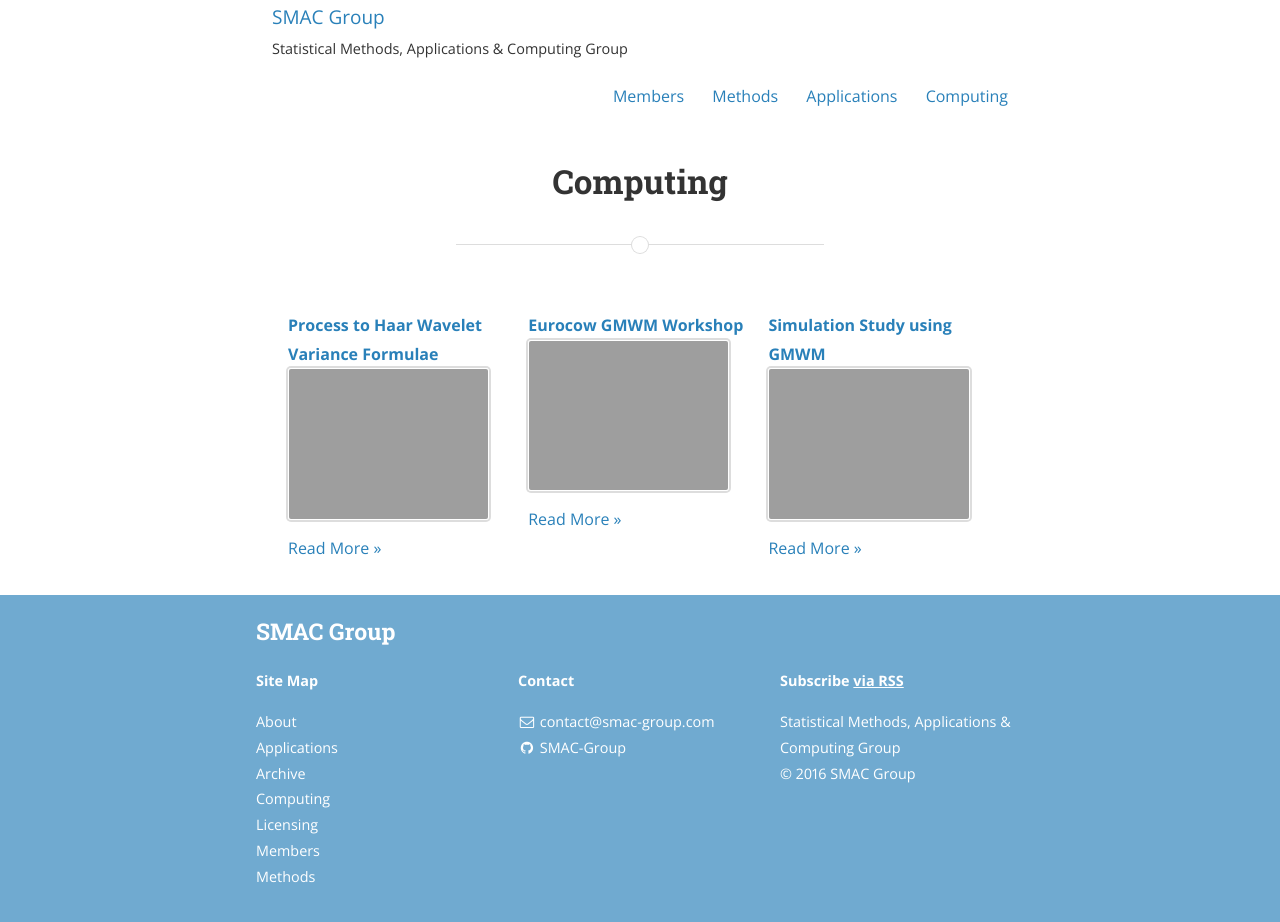
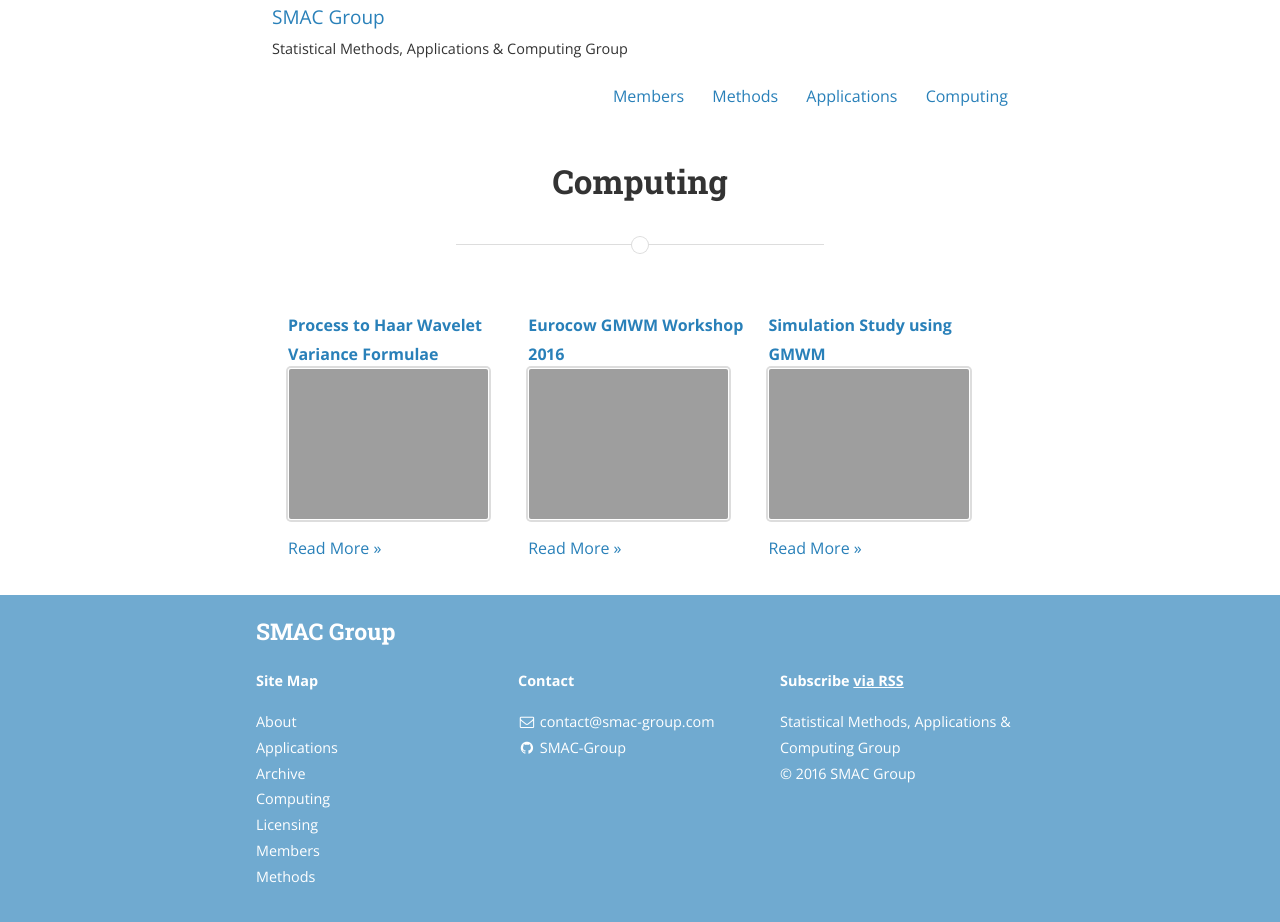
Before and after one commit to SMAC-Group/smac-group.github.io, a Jekyll site: the page built from computing.md, in a window 1280 px wide. Built offline with Jekyll 4.4.1, drawn with Linux system fonts in a browser that asks for light colours; nearby versions of some CDN libraries; a style sheet for code colours, icons or effects is not loaded.

Commit message:
Correct display of computing folder

```diff
--- a/computing/_posts/2016-02-01-gmwm-simulation.markdown
+++ b/computing/_posts/2016-02-01-gmwm-simulation.markdown
@@ -8,7 +8,7 @@ tags:
 - Time Series
 - Simulation Study
 mathjax: true
-spic: "assets/images/site/cities/lavaux_reduced.jpg"
+spic: "assets/images/site/cities/rome_reduced.jpg"
 ---
 Background
 ==========
--- a/computing/_posts/2016-02-10-eurocow-gmwm-workshop.markdown
+++ b/computing/_posts/2016-02-10-eurocow-gmwm-workshop.markdown
@@ -1,13 +1,13 @@
 ---
 layout: landing
-title:  "Eurocow GMWM Workshop"
+title:  "Eurocow GMWM Workshop 2016"
 date:   2016-02-10 18:22:52
 tags:
 - Generalized Method of Wavelet Moments
 - Wavelet variance
 - Time Series
 - Workshop
-spic: "assets/images/site/cities/lavaux_reduced.jpg"
+spic: "assets/images/site/cities/shanghai_reduced.jpg"
 ---
 
 As the lifeforce of our new statistical software package "gmwm" within the R computational environment grows, there is more interest in learning about the estimation methods and software. Most recently, we were honored to be invited to [EuroCOW 2016](http://www.eurocow2016.org/) at [École polytechnique fédérale de Lausanne (EPFL)](https://www.epfl.ch/index.en.html) to host a workshop on the [Generalized Method of Wavelet Moments (GMWM)](http://smac-group.com/methods/gmwm). These presentations were delivered within two workshop sessions. The first session dealt with exploring the motivation and theory behind the GMWM.  The second session  acted as a tutorial where features of package related to inertial sensor calibration where displayed. We hope that you find the contents of both sessions to be interesting and/or useful for your research!
```
